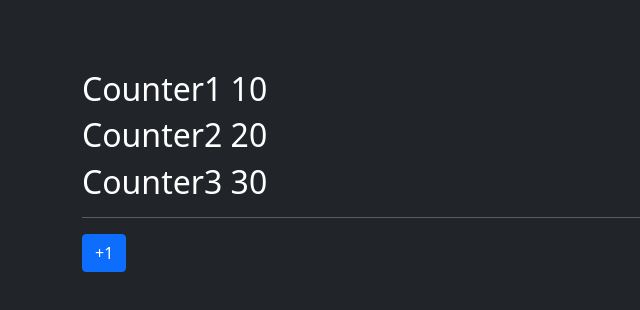
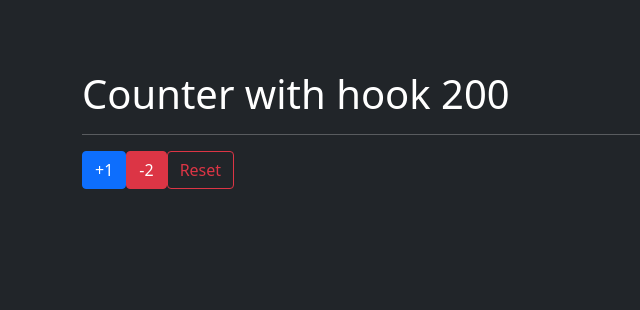
Before and after one commit to is-stu/react_hooks, a React (Create React App) app: page / in a window 1280 px wide. Shown: the top 310 px of the page, without its empty margins (0-640 px from the left). Built offline with nearby package versions, Linux system fonts and the light colour scheme.

Commit message:
Custom Hook Counter

```diff
--- /dev/null
+++ b/src/Components/01useState/CounterWithCustomHook.js
@@ -0,0 +1,23 @@
+import React from 'react';
+import { useCounter } from '../../Hooks/useCounter';
+import './counter.css';
+
+export const CounterWithCustomHook = () => {
+  const { state, increment, decrement, reset } = useCounter(200);
+
+  return (
+    <>
+      <h1>Counter with hook {state}</h1>
+      <hr />
+      <button className='btn btn-primary' onClick={() => increment()}>
+        +1
+      </button>
+      <button className='btn btn-danger' onClick={() => decrement(2)}>
+        -2
+      </button>
+      <button className='btn btn-outline-danger' onClick={reset}>
+        Reset
+      </button>
+    </>
+  );
+};
--- /dev/null
+++ b/src/Hooks/useCounter.js
@@ -0,0 +1,24 @@
+import { useState } from 'react';
+
+export const useCounter = (initialState = 10) => {
+  const [state, setState] = useState(initialState);
+
+  const increment = (factor = 1) => {
+    setState(state + factor);
+  };
+
+  const decrement = (factor = 1) => {
+    setState(state - factor);
+  };
+
+  const reset = () => {
+    setState(initialState);
+  };
+
+  return {
+    state,
+    increment,
+    decrement,
+    reset,
+  };
+};
--- a/src/index.js
+++ b/src/index.js
@@ -1,11 +1,12 @@
 import React from 'react';
 import ReactDOM from 'react-dom';
+import { CounterWithCustomHook } from './Components/01useState/CounterWithCustomHook';
 // import App from './App';
-import { CounterApp } from './Components/01useState/CounterApp';
+
 
 ReactDOM.render(
   <React.StrictMode>
-    <CounterApp />
+    <CounterWithCustomHook />
   </React.StrictMode>,
   document.getElementById('root')
 );
```
